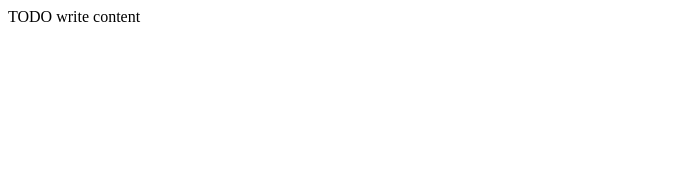
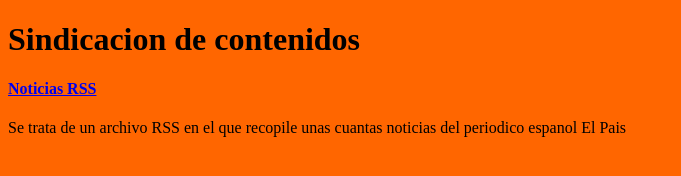
Before and after one commit to Vitilio/2122_LMSGI_VictorBR, a plain HTML site: page public_html/ud3/index2.html in a window 1280 px wide. Shown: the whole page, without its empty margins (0-681 px from the left). Drawn offline with Linux system fonts and the light colour scheme.

Commit message:
Practicas Sindicacion de contenidos

```diff
--- a/public_html/ud3/index2.html
+++ b/public_html/ud3/index2.html
@@ -4,13 +4,31 @@ To change this license header, choose License Headers in Project Properties.
 To change this template file, choose Tools | Templates
 and open the template in the editor.
 -->
-<html>
+<html lang="es">
     <head>
-        <title>TODO supply a title</title>
-        <meta charset="windows-1252">
+        <title>Practica Tema 3</title>
+        <meta charset="UTF-8">
         <meta name="viewport" content="width=device-width, initial-scale=1.0">
+        <meta name="description" content="RSS de noticias de El Pais">
+        <meta name="author" content="Víctor Blanco Rodrigo">
+        <meta name="keywords" content="Rss,Sindicacion,Noticias">
+        <meta name="robots" content="index,nofollow">
+        <link rel="icon" type="image/x-icon" href="images/favicon.ico">
+        <style>
+            body{
+                background-color: #ff6600;
+                background-repeat: no-repeat;
+                background-attachment: fixed;
+                background-size: cover;
+            }
+        </style>
     </head>
     <body>
-        <div>TODO write content</div>
+        <h1>Sindicacion de contenidos</h1>
+        <div>
+            <h4><a href="index.html" target="_blank">Noticias RSS</a></h4>
+            <p>Se trata de un archivo RSS en el que recopile unas cuantas noticias
+            del periodico espanol El Pais</p>
+        </div>
     </body>
 </html>
```
